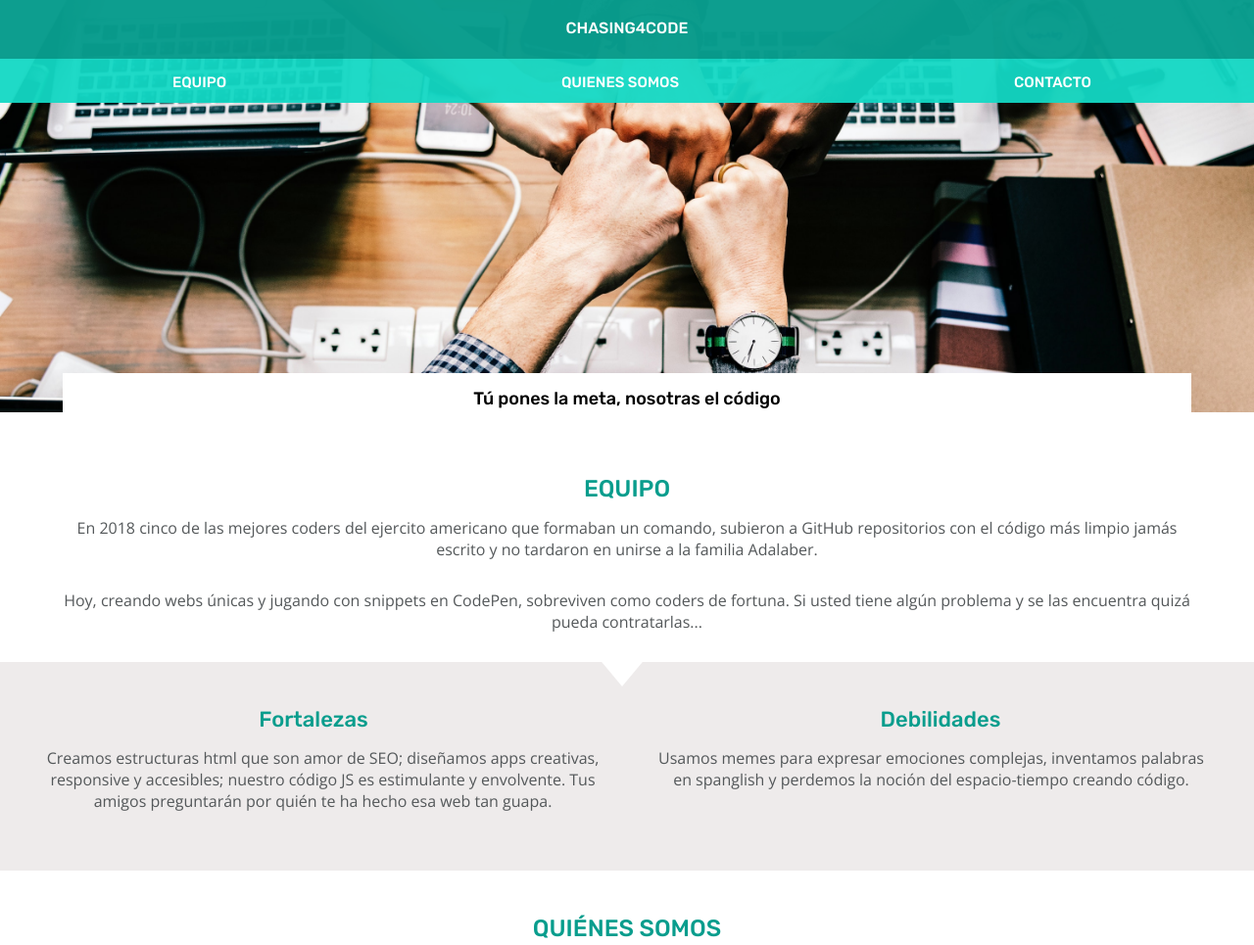
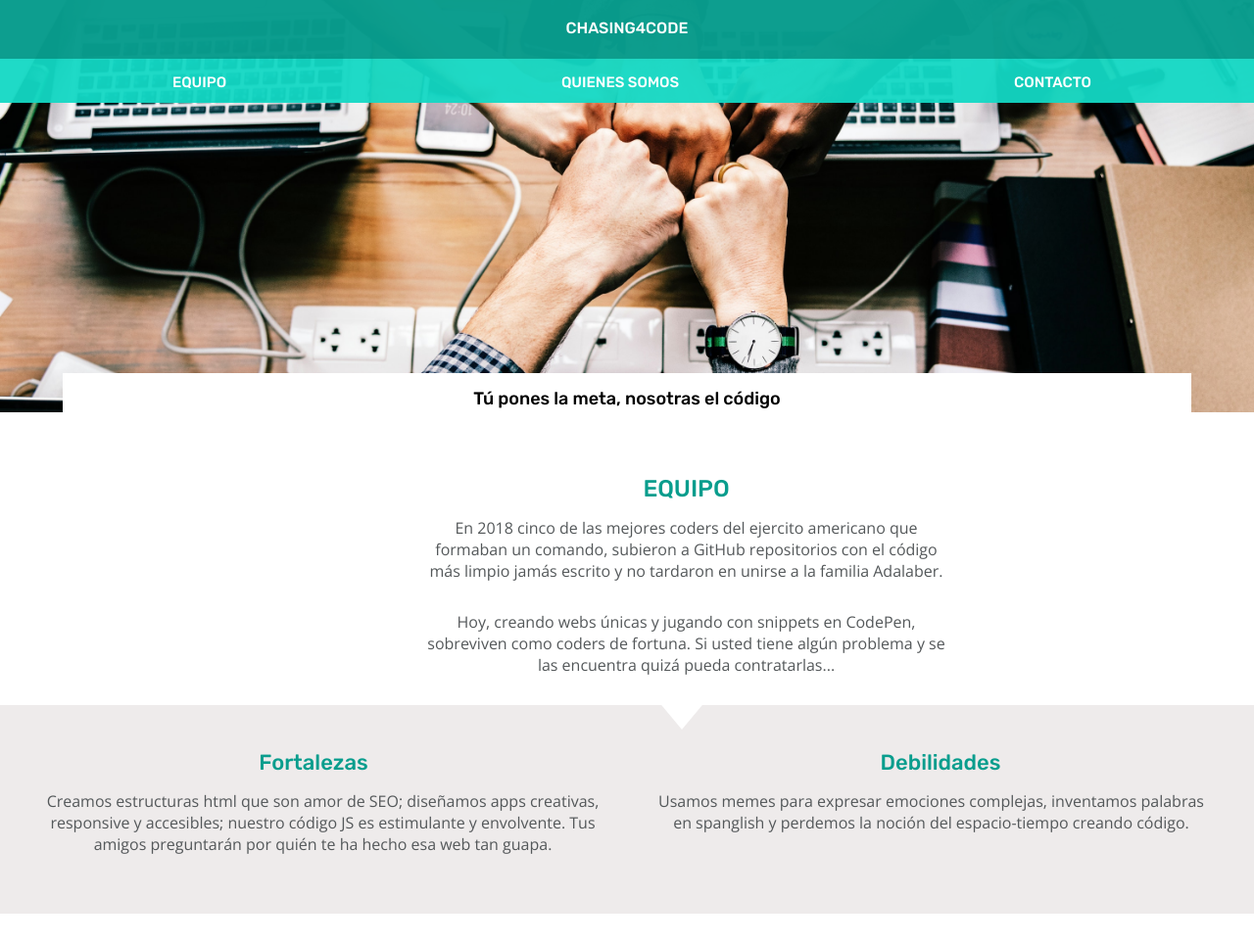
Before and after one commit to minamrp/e-s1-chasing4code, a plain HTML site: page index.html in a window 1280 px wide. Shown: the top 965 px of the page at 98% size. Drawn offline with nearby package versions, Linux system fonts and the light colour scheme.

Commit message:
Add resposive team

```diff
--- a/CSS/style.css
+++ b/CSS/style.css
@@ -106,11 +106,10 @@
     /* relative because pseudo element triangle needs it */
 }
 
-/*Responsive para team 768px a 1200px*/
-
 @media all and (min-width: 768px) {
     #team {
         width: 100%;
+
     }
 }
 
@@ -119,10 +118,12 @@
 @media all and (min-width: 1200px) {
     #team {
         width: 100%;
+        position: relative;
+        width: 601px;
+        transform: translate(50vh, 0px);
     }
 
 }
-
 .padding45{
     padding: 45px 0 15px;
 }
```
